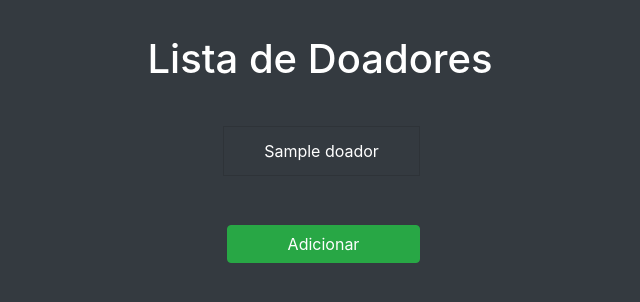
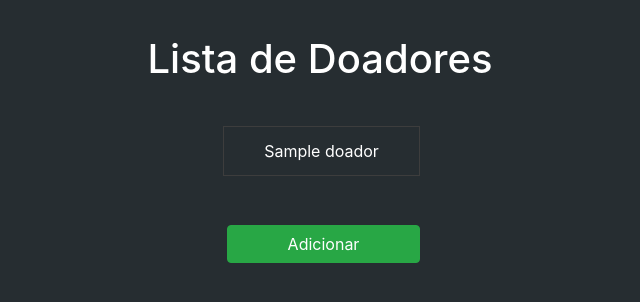
Before and after one commit to aquilesfalcaoo/hema-app, a Django app: page / in a window 1280 px wide. Shown: the top 302 px of the page, without its empty margins (320-960 px from the left). Run offline with Django 3.2, Linux system fonts and the light colour scheme; tables that the repository leaves empty hold one stand-in row (Sample ...).

Commit message:
changed background color

```diff
--- a/doacaodesangue/static/css/doador-form.css
+++ b/doacaodesangue/static/css/doador-form.css
@@ -1,5 +1,5 @@
 body {
-  background: #343a40 !important;
+  background: #262d31 !important;
 }
 
 h1 {
--- a/doacaodesangue/static/css/doador.css
+++ b/doacaodesangue/static/css/doador.css
@@ -1,10 +1,11 @@
 body {
-  background: #343a40 !important;
+  background: #262d31 !important;
 }
 
 .list-group-item {
-  background: #343a40 !important;
+  background: #262d31 !important;
   color: #fff;
+  border: 1px solid #3d3d3d !important;
 }
 
 h1 {
--- a/doacaodesangue/templates/doador-delete-confirm.html
+++ b/doacaodesangue/templates/doador-delete-confirm.html
@@ -4,7 +4,7 @@
   <head>
     <meta charset="UTF-8" />
     <meta name="viewport" content="width=device-width, initial-scale=1.0" />
-    <title>Gestão | Doação de Sangue</title>
+    <title>Gestão | Hema App</title>
     <link
       rel="stylesheet"
       type="text/css"
--- a/doacaodesangue/templates/doador-form.html
+++ b/doacaodesangue/templates/doador-form.html
@@ -4,7 +4,7 @@
   <head>
     <meta charset="UTF-8" />
     <meta name="viewport" content="width=device-width, initial-scale=1.0" />
-    <title>Gestão | Doação de Sangue</title>
+    <title>Gestão | Hema App</title>
     <link
       rel="stylesheet"
       type="text/css"
--- a/doacaodesangue/templates/doador.html
+++ b/doacaodesangue/templates/doador.html
@@ -4,7 +4,7 @@
   <head>
     <meta charset="UTF-8" />
     <meta name="viewport" content="width=device-width, initial-scale=1.0" />
-    <title>Gestão | Doação de Sangue</title>
+    <title>Gestão | Hema App</title>
     <link
       rel="stylesheet"
       type="text/css"
```
